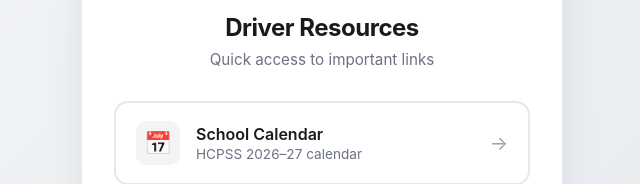
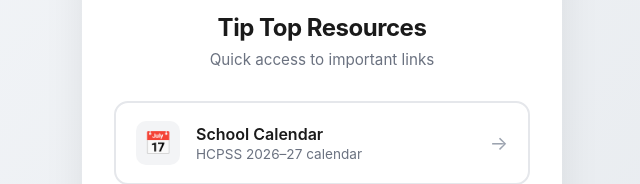
Before and after one commit to Kyper921/DriverResources, a plain HTML site: page index.html in a window 1280 px wide. Shown: the part 252-436 px from the top of the page, 318-958 px from the left. Drawn offline with Linux system fonts and the light colour scheme.

Commit message:
Change header from 'Driver Resources' to 'Tip Top Resources'

```diff
--- a/index.html
+++ b/index.html
@@ -138,7 +138,7 @@
 <body>
   <main class="container">
     <img src="logo.png" alt="Tip Top Transportation" class="logo">
-    <h1>Driver Resources</h1>
+    <h1>Tip Top Resources</h1>
     <p class="subtitle">Quick access to important links</p>
 
     <div class="links">
```
